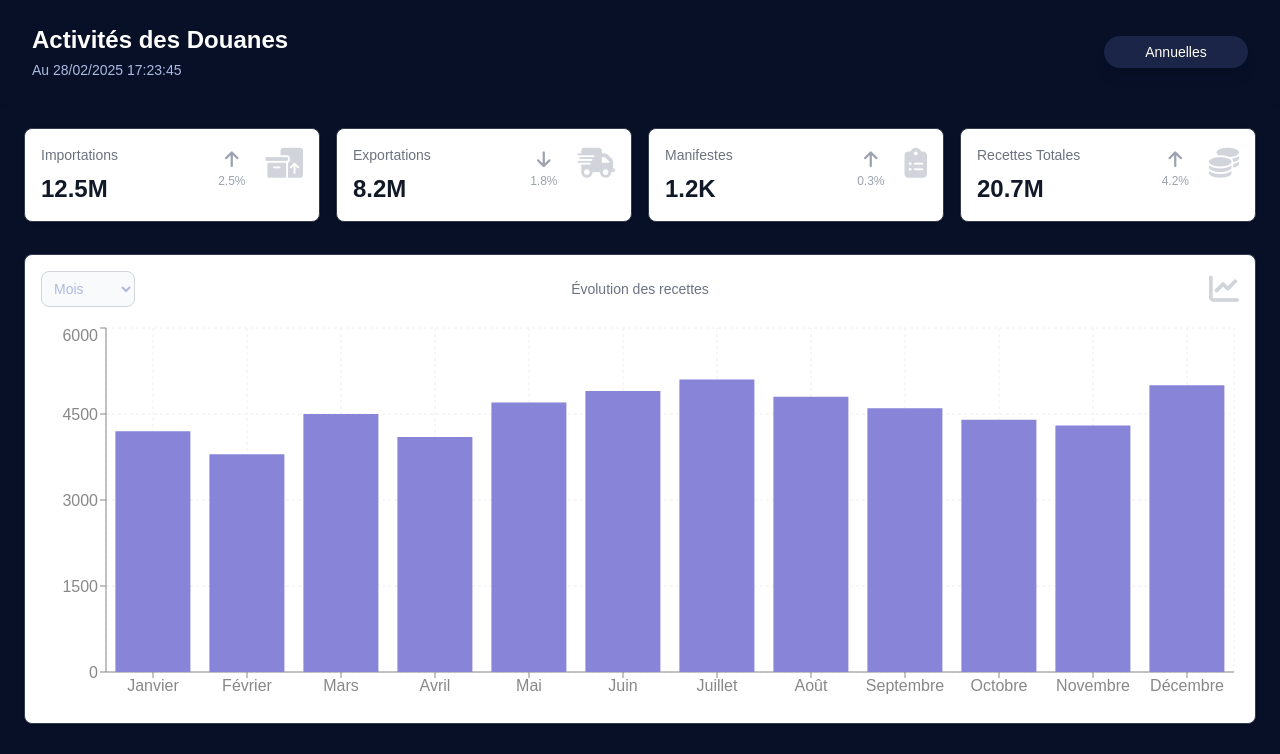
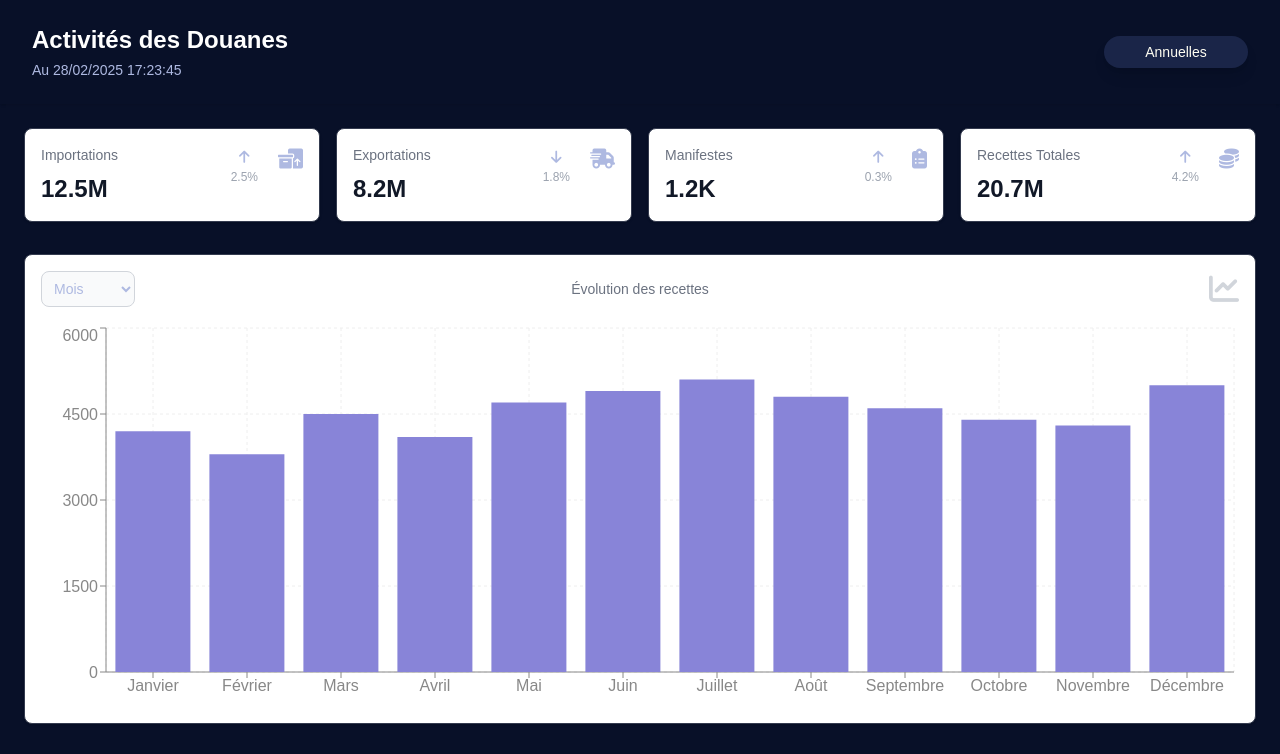
Before and after one commit to Kalixor/djib_2, a React (Vite) app: page / in a window 1280 px wide. Shown: the top 754 px of the page. Built offline with nearby package versions, Linux system fonts and the light colour scheme; a web font is replaced by a local one.

Commit message:
Initial commit from your app

```diff
--- a/src/components/KPI.jsx
+++ b/src/components/KPI.jsx
@@ -313,13 +313,7 @@ const KPI = ({ title, value, isActive, onClick }) => {
 
         <div className="flex flex-col items-center justify-center mr-1">
           <div>
-            <i className={`${arrowClass} text-lg ${
-              isActive
-                ? variation.trend === 'up'
-                  ? 'text-green-500'
-                  : 'text-red-500'
-                : 'text-gray-400'
-            }`} />
+            <i className={`${arrowClass} text-sm text-card-text`} />
           </div>
           <span className={`text-xs ${
             isActive
@@ -333,11 +327,7 @@ const KPI = ({ title, value, isActive, onClick }) => {
         </div>
 
         <div className="ml-4">
-          <i className={`${getIcon()} text-3xl ${
-            isActive
-              ? 'text-yellow-400'
-              : 'text-gray-300 dark:text-gray-600'
-          }`} />
+          <i className={`${getIcon()} text-xl text-card-text`} />
         </div>
       </div>
     )
```
